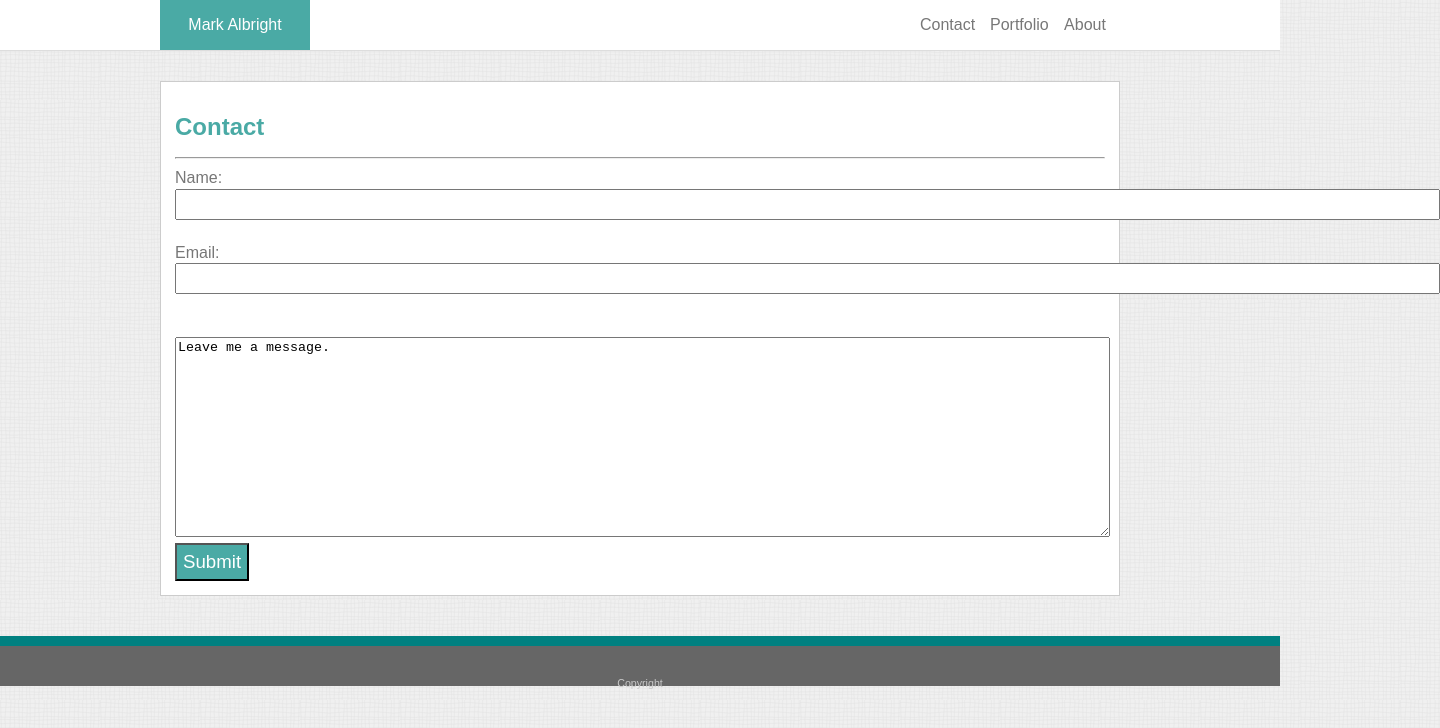
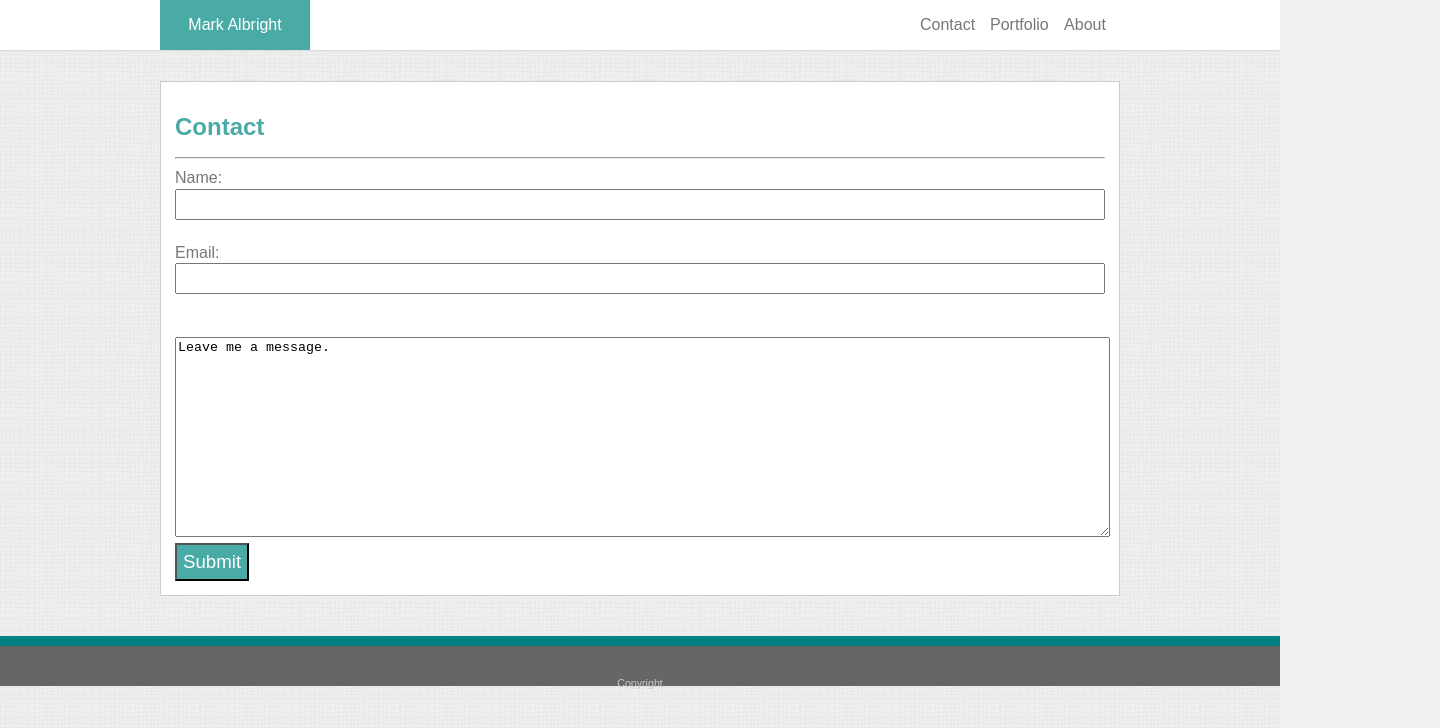
Before and after one commit to malbright218/malbright218.github.io, a plain HTML site: page contact.html in a window 1280 px wide. Shown: the whole page, 1440 px wide, since content can reach past the window. Drawn offline with Linux system fonts and the light colour scheme.

Commit message:
changes to form width

```diff
--- a/contact.html
+++ b/contact.html
@@ -33,11 +33,11 @@
 
             <form>
                     Name:<br>
-                    <input type="text" name="Your Name" size="155" class="form">
+                    <input type="text" name="Your Name" style="width:100%" class="form">
                     <br>
                     <br>
                     Email:<br>
-                    <input type="text" name="example@gmail.com" size="155" class="form">
+                    <input type="text" name="example@gmail.com" style="width:100%" class="form">
             </form>
             <br>
             <br>
```
Also changed, not shown: 1 other file.
